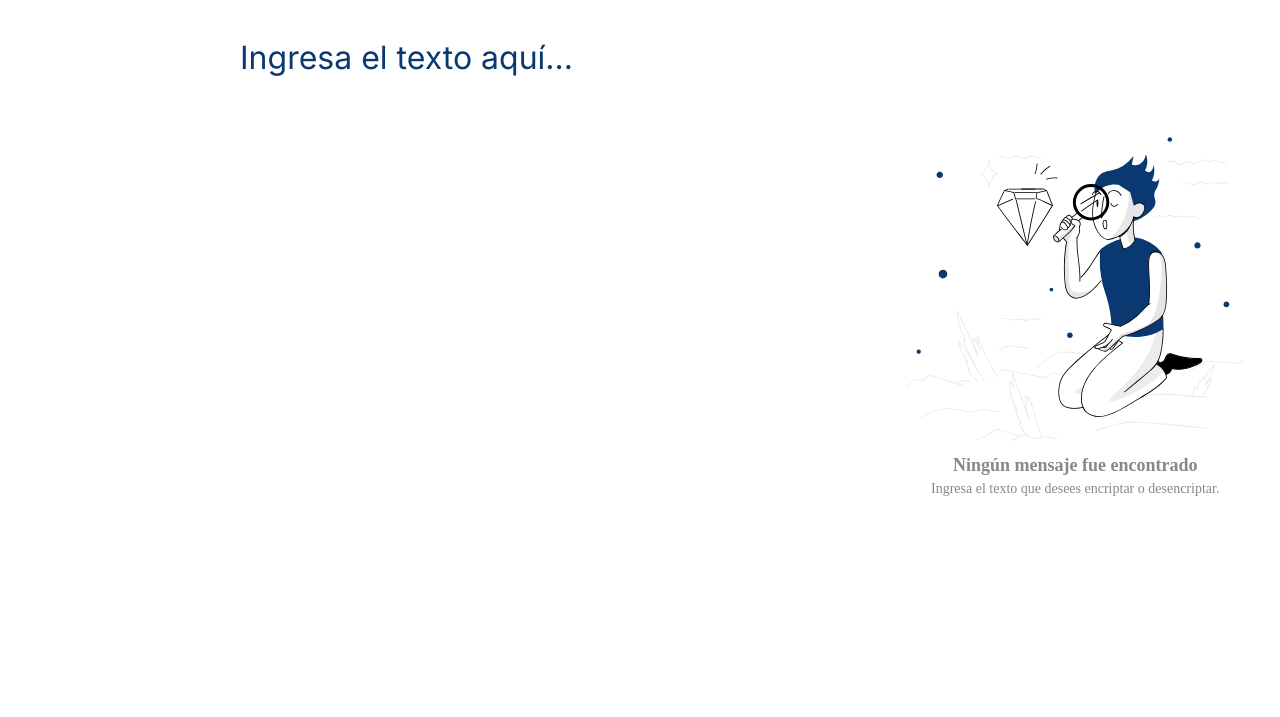
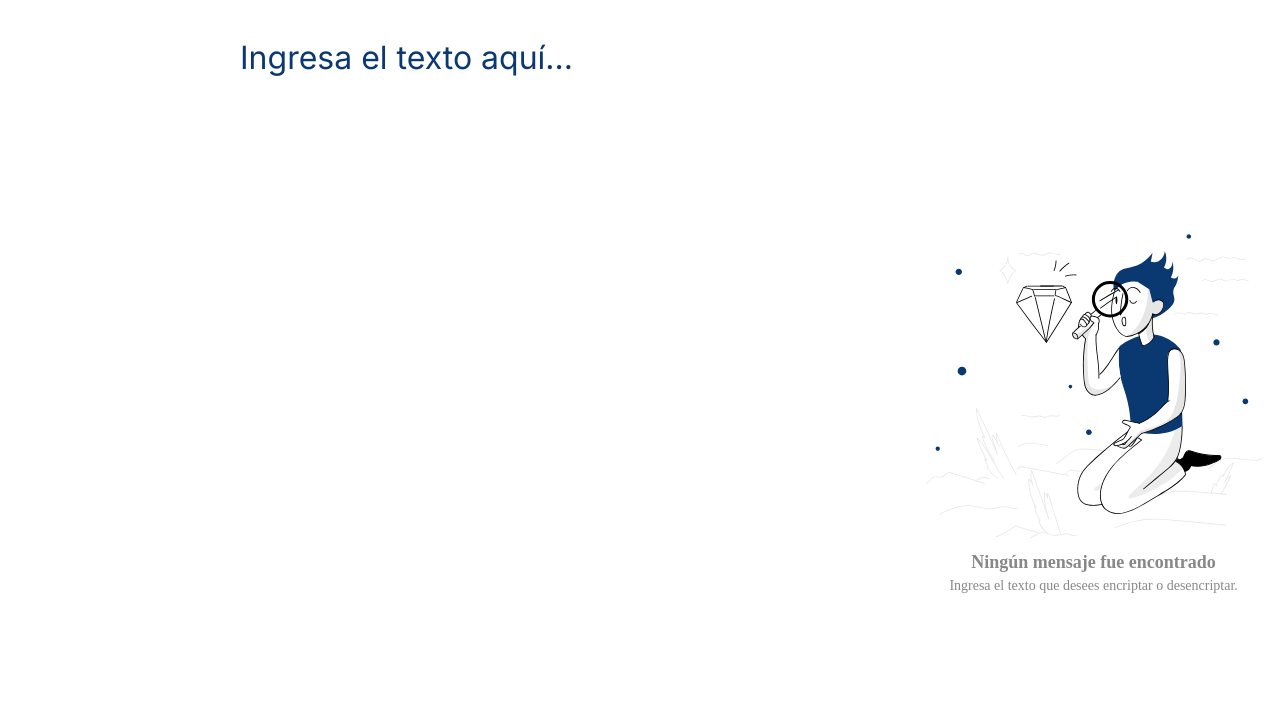
Before and after one commit to Felipe-Araya-Becerra/Alura-Challenge, a plain HTML site: page index.html in a window 1280 px wide. Shown: the part 83-800 px from the top of the page. Drawn offline with Linux system fonts and the light colour scheme.

Commit message:
Arreglos de posicion

```diff
--- a/style.css
+++ b/style.css
@@ -4,11 +4,15 @@
 *{
     margin: 0;
     padding: 0;
+
 }
 
 body{
     text-align: center;
+    max-width: 1440px;
+    max-height: 1024px;
     height: 100dvh;
+    box-sizing: border-box;
 }
 
 nav{
@@ -33,6 +37,7 @@ nav{
 
 .output{
     width: 40%;
+    position: relative;
 }
 
 textarea{
@@ -44,7 +49,7 @@ textarea{
 .placeholder-content{
     position: absolute;
     top: 50%;
-    left: 84%;
+    left: 50%;
     transform: translate(-50%, -50%);
     text-align: center;
     color: #888;
```
